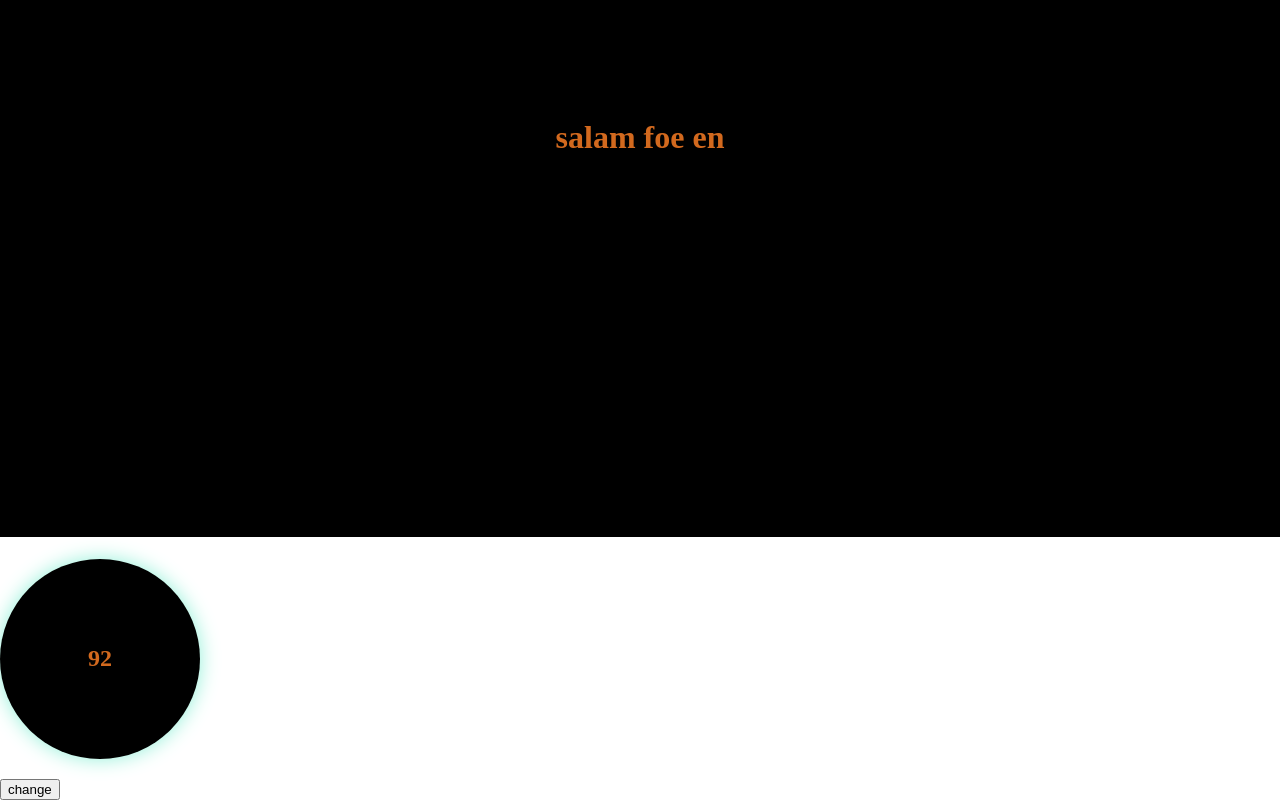
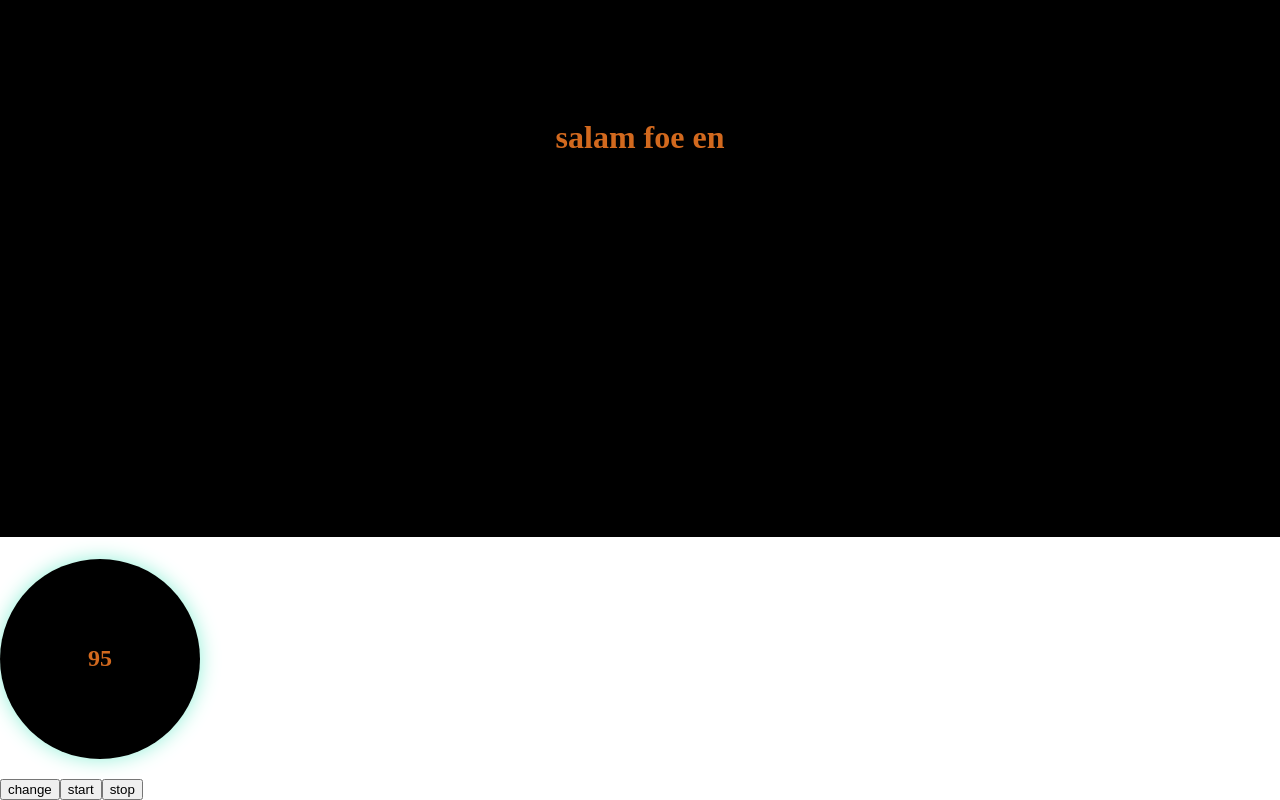
Before and after one commit to mjk1382/react-test1, a React (Create React App) app: page / in a window 1280 px wide. Shown: the part 284-1084 px from the top of the page. Built offline with nearby package versions, Linux system fonts and the light colour scheme.

Commit message:
takmil timer ba stop va start commit badi project timer

```diff
--- a/src/timer.js
+++ b/src/timer.js
@@ -10,24 +10,32 @@ class Timer extends React.Component{
           time : 100
         }
       }
+    startInterval=()=>{
+        interval = setInterval(()=>{
+            this.setState({
+              time: this.state.time - 1
+            })
+          } , 1000)
+    }
 
+    stopInterval=()=>{
+        clearInterval(interval)
+    }
       componentDidMount(){
-        interval = setInterval(()=>{
-          this.setState({
-            time: this.state.time - 1
-          })
-        } , 1000)
+        this.startInterval()
       }
       componentDidUpdate(){
         if(this.state.time==0){
-            clearInterval(interval)
-        }
+     this.stopInterval()
+      }
       }
       render(){
 
         return(<>
           <h2 className="timer">{this.state.time}</h2>
           <button onClick={this.props.handelText}>change</button>
+          <button onClick={this.startInterval}>start</button>
+          <button onClick={this.stopInterval}>stop</button>
           </>
         )
       }
```
